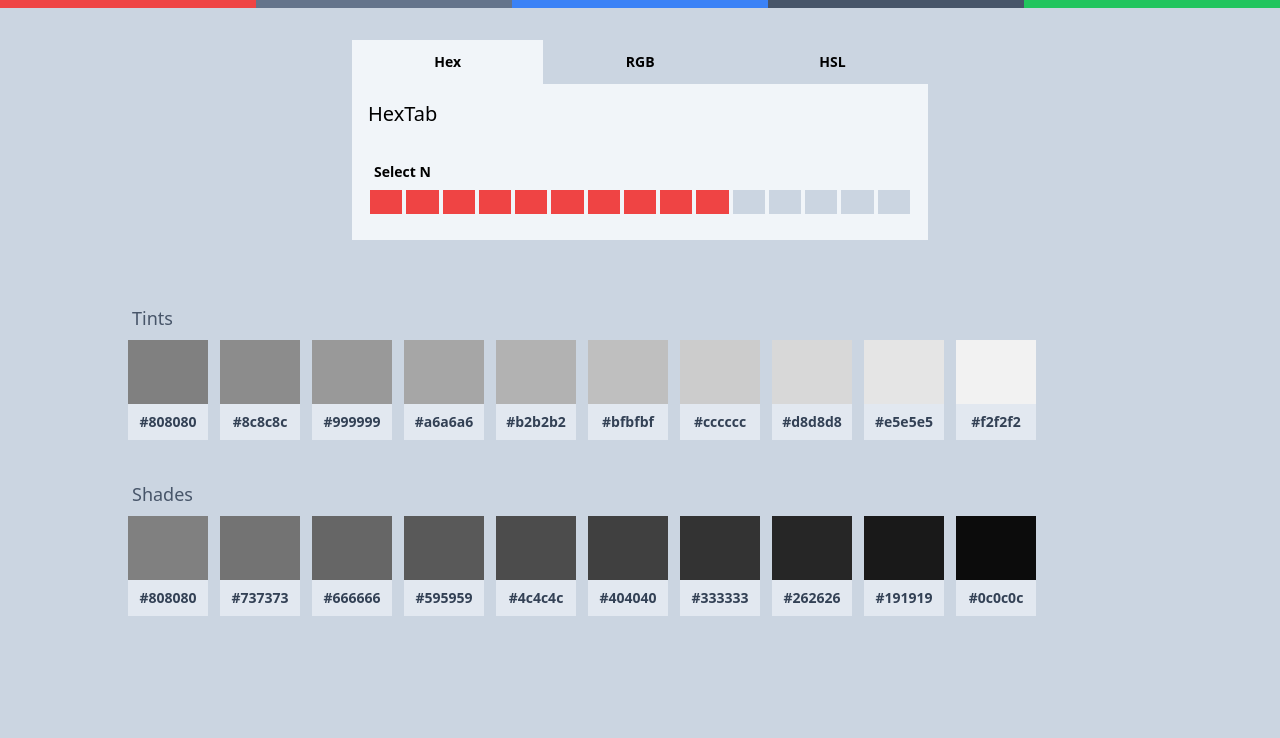
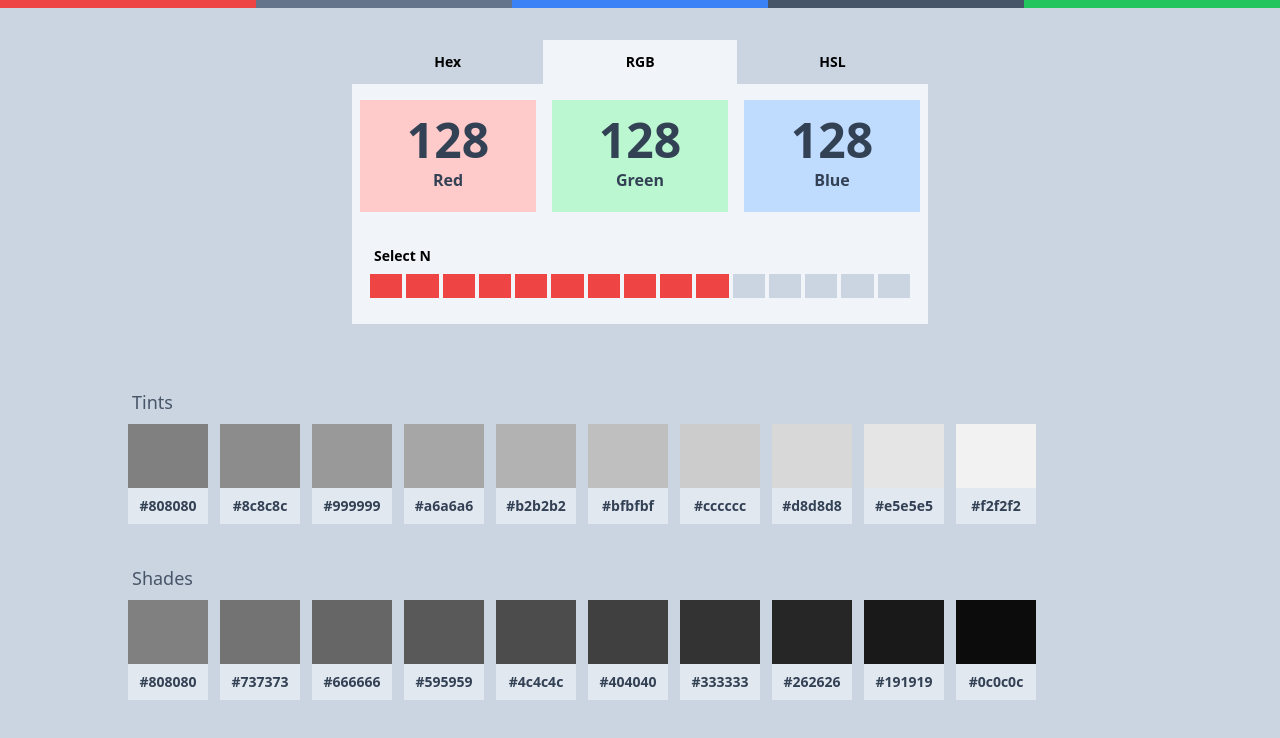
Before and after one commit to reactry/shades, a React (Create React App) app: page / in a window 1280 px wide. Shown: the top 738 px of the page. Built offline with nearby package versions, Linux system fonts and the light colour scheme.

Commit message:
Displaying RGB values in RGB tab now

```diff
--- a/src/MainComponent/Input/ColorInput.js
+++ b/src/MainComponent/Input/ColorInput.js
@@ -25,7 +25,7 @@ export default function ColorInput ({
 	red, green, blue, n,
 	setRed, setGreen, setBlue, setN
 }) {
-	let [currentTabIndex, setCurrentTabIndex] = React.useState(0);
+	let [currentTabIndex, setCurrentTabIndex] = React.useState(1);
 	let topTabBarProps = {
 		tabs, currentTabIndex, setCurrentTabIndex
 	};
@@ -63,7 +63,7 @@ export default function ColorInput ({
 		<div className="ColorInput bg-slate-300 py-8">
 			<div className="max-w-xl m-auto bg-slate-100">
 				<TopTabBar {...topTabBarProps} />
-				<div className="p-4">
+				<div className="px-2 py-4">
 					{getCurrentTab()}
 				</div>
 				<NSelector {...nSelectorProps} />
--- a/src/MainComponent/Input/RGBTab.js
+++ b/src/MainComponent/Input/RGBTab.js
@@ -1,10 +1,27 @@
 
 
 
-export default function RGBTab ({}) {
+export default function RGBTab ({
+	red, green, blue,
+	setRed, setGreen, setBlue
+}) {
+
 	return (
 		<div className="RGBTab">
-			<h1 className="text-xl">RGBTab</h1>
+			<div className="flex text-center font-bold text-slate-700 md:space-x-4">
+				<div className="grow py-4 bg-red-200">
+					<div className="text-5xl">{red}</div>
+					<div className="py-1">Red</div>
+				</div>
+				<div className="grow py-4 bg-green-200">
+					<div className="text-5xl">{green}</div>
+					<div className="py-1">Green</div>
+				</div>
+				<div className="grow py-4 bg-blue-200">
+					<div className="text-5xl">{blue}</div>
+					<div className="py-1">Blue</div>
+				</div>
+			</div>
 		</div>
 	);
 }
```
